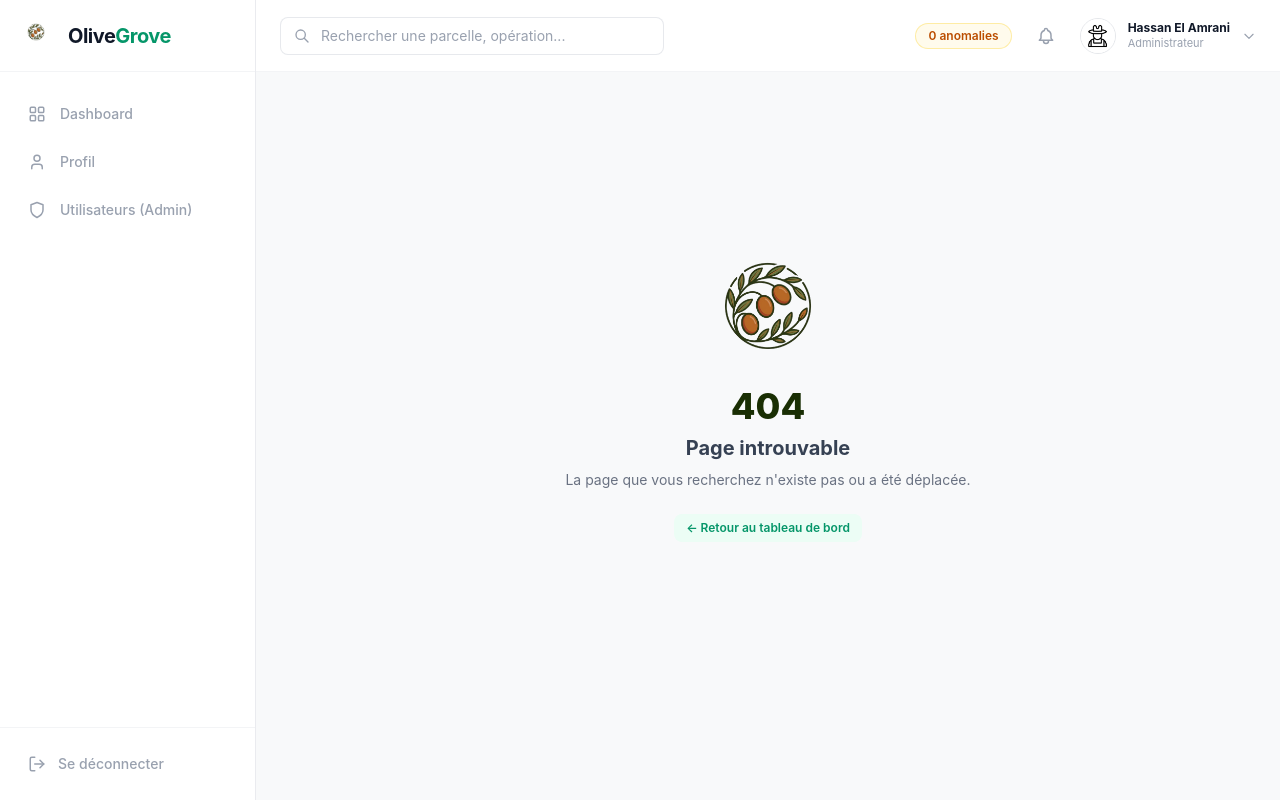
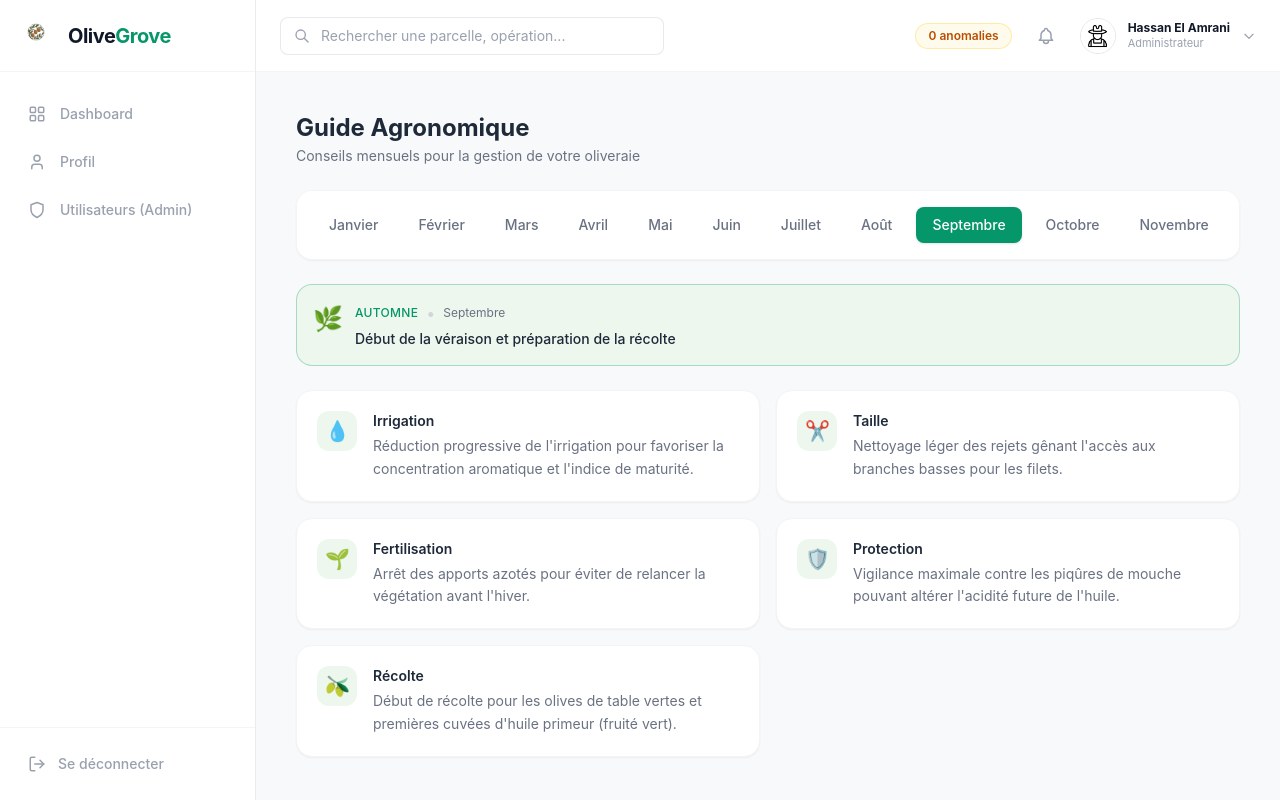
Before and after one commit to imaneimziline2-netizen/olivetrack-app, a React (Vite) app in the folder front-end/: page /guide in a window 1280 px wide. Built offline with nearby package versions, Linux system fonts and the light colour scheme; sample sign-in values are in the browser's storage.

Commit message:
add agronomic guide data, add agronomic guide service, connect guide to page

```diff
--- /dev/null
+++ b/front-end/src/pages/guide/GuideAgronomique.jsx
@@ -0,0 +1,270 @@
+import { useEffect, useState } from "react";
+
+import {
+    getGuideAgronomique,
+    getGuideByMois,
+} from "../../services/guideService";
+
+const ICONS = {
+    irrigation: "💧",
+    taille: "✂️",
+    fertilisation: "🌱",
+    protection: "🛡️",
+    recolte: "🫒",
+};
+
+const LABELS = {
+    irrigation: "Irrigation",
+    taille: "Taille",
+    fertilisation: "Fertilisation",
+    protection: "Protection",
+    recolte: "Récolte",
+};
+
+export default function GuideAgronomique() {
+    // Mois actuel : 1 = janvier, 12 = décembre
+    const currentMonth = new Date().getMonth() + 1;
+
+    // Mois sélectionné
+    const [selectedMois, setSelectedMois] = useState(currentMonth);
+
+    // Tous les guides
+    const [guideAgronomiqueData, setGuideAgronomiqueData] = useState([]);
+
+    // Guide du mois sélectionné
+    const [guide, setGuide] = useState(null);
+
+    // État de chargement
+    const [loading, setLoading] = useState(true);
+
+    // Erreur éventuelle
+    const [error, setError] = useState(null);
+
+    /*
+     * Charger tous les mois
+     */
+    useEffect(() => {
+        const loadGuide = async () => {
+            try {
+                setLoading(true);
+                setError(null);
+
+                const data = await getGuideAgronomique();
+
+                setGuideAgronomiqueData(data);
+            } catch (err) {
+                console.error(
+                    "Erreur lors du chargement du guide agronomique :",
+                    err
+                );
+
+                setError(
+                    "Impossible de charger le guide agronomique."
+                );
+            } finally {
+                setLoading(false);
+            }
+        };
+
+        loadGuide();
+    }, []);
+
+    /*
+     * Charger le guide correspondant au mois sélectionné
+     */
+    useEffect(() => {
+        const loadSelectedGuide = async () => {
+            try {
+                const data = await getGuideByMois(selectedMois);
+
+                setGuide(data);
+            } catch (err) {
+                console.error(
+                    "Erreur lors du chargement du guide du mois :",
+                    err
+                );
+
+                setGuide(null);
+            }
+        };
+
+        loadSelectedGuide();
+    }, [selectedMois]);
+
+    /*
+     * Chargement
+     */
+    if (loading) {
+        return (
+            <div className="flex items-center justify-center py-20">
+                <div className="text-center">
+                    <div className="text-4xl mb-3">🌿</div>
+
+                    <p className="text-sm text-gray-500">
+                        Chargement du guide agronomique...
+                    </p>
+                </div>
+            </div>
+        );
+    }
+
+    /*
+     * Erreur
+     */
+    if (error) {
+        return (
+            <div className="bg-red-50 border border-red-200 rounded-2xl p-6">
+                <div className="flex items-start gap-3">
+                    <span className="text-2xl">⚠️</span>
+
+                    <div>
+                        <h2 className="font-semibold text-red-800">
+                            Erreur
+                        </h2>
+
+                        <p className="text-sm text-red-600 mt-1">
+                            {error}
+                        </p>
+                    </div>
+                </div>
+            </div>
+        );
+    }
+
+    return (
+        <div>
+            {/* =========================
+                HEADER
+            ========================== */}
+            <div className="mb-6">
+                <h1 className="text-2xl font-bold text-gray-800">
+                    Guide Agronomique
+                </h1>
+
+                <p className="text-sm text-gray-500 mt-0.5">
+                    Conseils mensuels pour la gestion de votre oliveraie
+                </p>
+            </div>
+
+            {/* =========================
+                MONTH PILLS
+            ========================== */}
+            <div className="bg-white border border-gray-100 rounded-2xl shadow-xs p-4 mb-6 overflow-x-auto">
+                <div className="flex gap-2 min-w-max">
+                    {guideAgronomiqueData.map((g) => {
+                        const isActive = g.mois === selectedMois;
+                        const isCurrent = g.mois === currentMonth;
+
+                        return (
+                            <button
+                                key={g.mois}
+                                type="button"
+                                onClick={() => setSelectedMois(g.mois)}
+                                className={`
+                                    px-4
+                                    py-2
+                                    rounded-lg
+                                    text-sm
+                                    font-medium
+                                    transition-colors
+                                    whitespace-nowrap
+                                    ${
+                                        isActive
+                                            ? "bg-[#059669] text-white shadow-sm"
+                                            : isCurrent
+                                            ? "bg-[#edf7ee] text-[#15803d] border border-[#059669]/30"
+                                            : "text-gray-500 hover:bg-gray-50"
+                                    }
+                                `}
+                            >
+                                {g.nom}
+
+                                {isCurrent && !isActive && (
+                                    <span className="ml-1 text-[10px] align-top text-[#059669]">
+                                        ●
+                                    </span>
+                                )}
+                            </button>
+                        );
+                    })}
+                </div>
+            </div>
+
+            {/* =========================
+                GUIDE CONTENT
+            ========================== */}
+            {guide ? (
+                <>
+
+                    <div className="bg-[#edf7ee] border border-[#059669]/30 rounded-2xl p-4 mb-6 flex items-start gap-3">
+                        <span className="text-2xl mt-0.5">
+                            🌿
+                        </span>
+
+                        <div>
+                            <div className="flex items-center gap-2 mb-1">
+                                <span className="text-xs font-medium text-[#059669] uppercase tracking-wide">
+                                    {guide.saison}
+                                </span>
+
+                                <span className="text-gray-300">
+                                    •
+                                </span>
+
+                                <span className="text-xs text-gray-500">
+                                    {guide.nom}
+                                </span>
+                            </div>
+
+                            <p className="text-sm font-medium text-gray-800">
+                                {guide.focus}
+                            </p>
+                        </div>
+                    </div>
+
+
+                    <div className="grid grid-cols-1 sm:grid-cols-2 gap-4">
+                        {Object.entries(guide.actions).map(
+                            ([key, value]) => (
+                                <div
+                                    key={key}
+                                    className="bg-white border border-gray-100 rounded-2xl shadow-xs p-5 flex gap-4"
+                                >
+                                    <div className="w-10 h-10 flex items-center justify-center bg-[#edf7ee] rounded-xl text-xl flex-shrink-0">
+                                        {ICONS[key] || "📌"}
+                                    </div>
+
+                                    <div>
+                                        <h3 className="font-semibold text-gray-800 text-sm mb-1">
+                                            {LABELS[key] || key}
+                                        </h3>
+
+                                        <p className="text-sm text-gray-500 leading-relaxed">
+                                            {value}
+                                        </p>
+                                    </div>
+                                </div>
+                            )
+                        )}
+                    </div>
+                </>
+            ) : (
+
+                <div className="bg-white border border-gray-100 rounded-2xl p-8 text-center">
+                    <div className="text-4xl mb-3">
+                        🌿
+                    </div>
+
+                    <h2 className="font-semibold text-gray-800">
+                        Aucun guide disponible
+                    </h2>
+
+                    <p className="text-sm text-gray-500 mt-1">
+                        Aucun conseil agronomique n'est disponible
+                        pour ce mois.
+                    </p>
+                </div>
+            )}
+        </div>
+    );
+}
--- a/front-end/src/routes/AppRouter.jsx
+++ b/front-end/src/routes/AppRouter.jsx
@@ -16,6 +16,9 @@ import TriturationForm from "../pages/triturations/TriturationForm.jsx";
 import TriturationsList from "../pages/triturations/TriturationsList.jsx";
 import VenteForm from "../pages/ventes/VenteForm.jsx";
 import VentesListe from "../pages/ventes/VentesList.jsx";
+import GuideAgronomique from "../pages/guide/GuideAgronomique.jsx";
+import Profile from "../pages/profile/Profile.jsx";
+import Dashboard from "../pages/dashboard/Dashboard.jsx";
 
 function AppRouter() {
     return (
@@ -39,10 +42,14 @@ function AppRouter() {
                 <Route path="/triturations/new" element={<TriturationForm/>}/>
                 <Route path="/triturations" element={<TriturationsList/>}/>
                 <Route path="/ventes/new" element={<VenteForm/>}/>
-                <Route path="ventes" element={<VentesListe/>}/>
-
+                <Route path="/ventes" element={<VentesListe/>}/>
+                <Route path="/profile" element={<Profile/>} />
+                <Route path="/guide" element={<GuideAgronomique/>} />
+                <Route path="/dashboard" element={<Dashboard/>} />
+                <Route path="/" element={<Dashboard/>} />
                 <Route path="*" element={<NotFound />} />
             </Route>
+
         </Routes>
     );
 }
```
Also changed, not shown: 1 other file (tests, documents, lock files or other folders).
